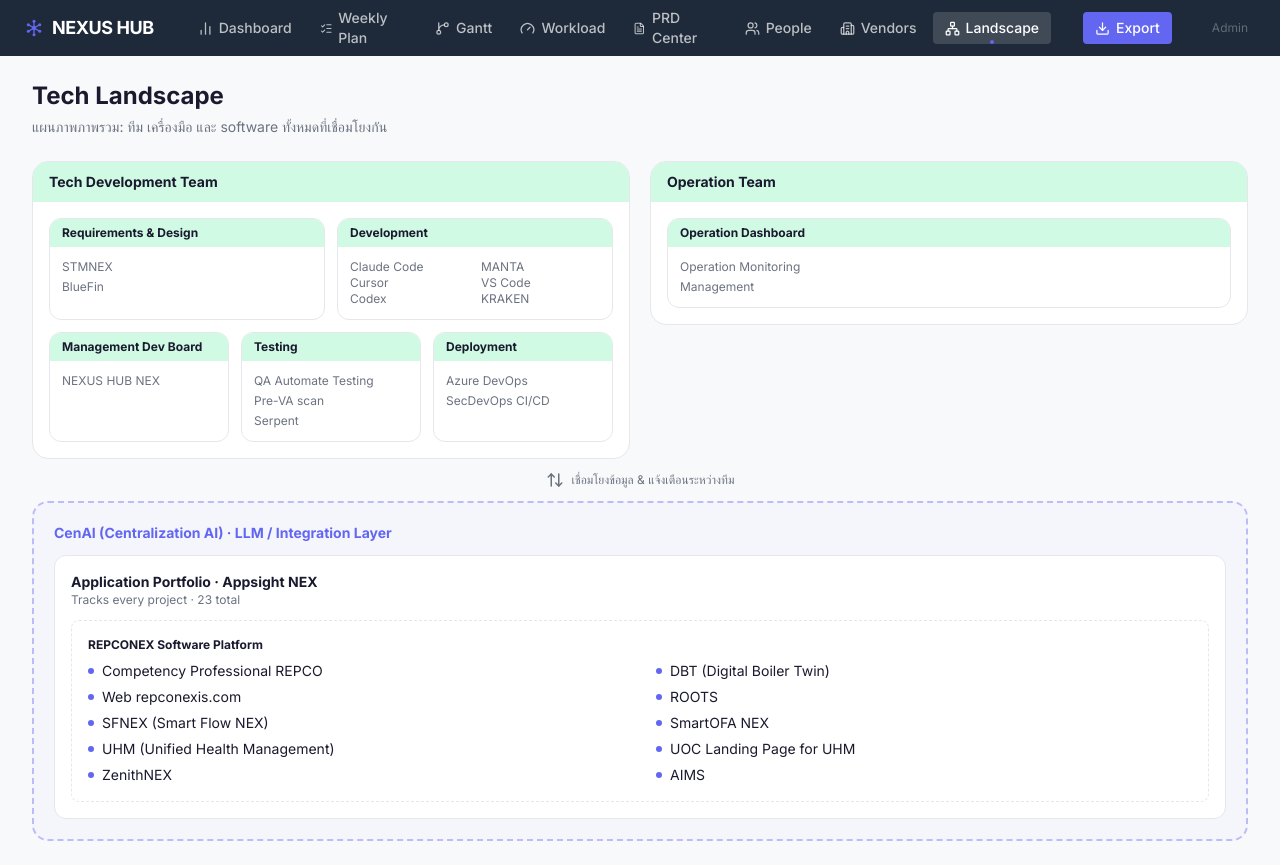
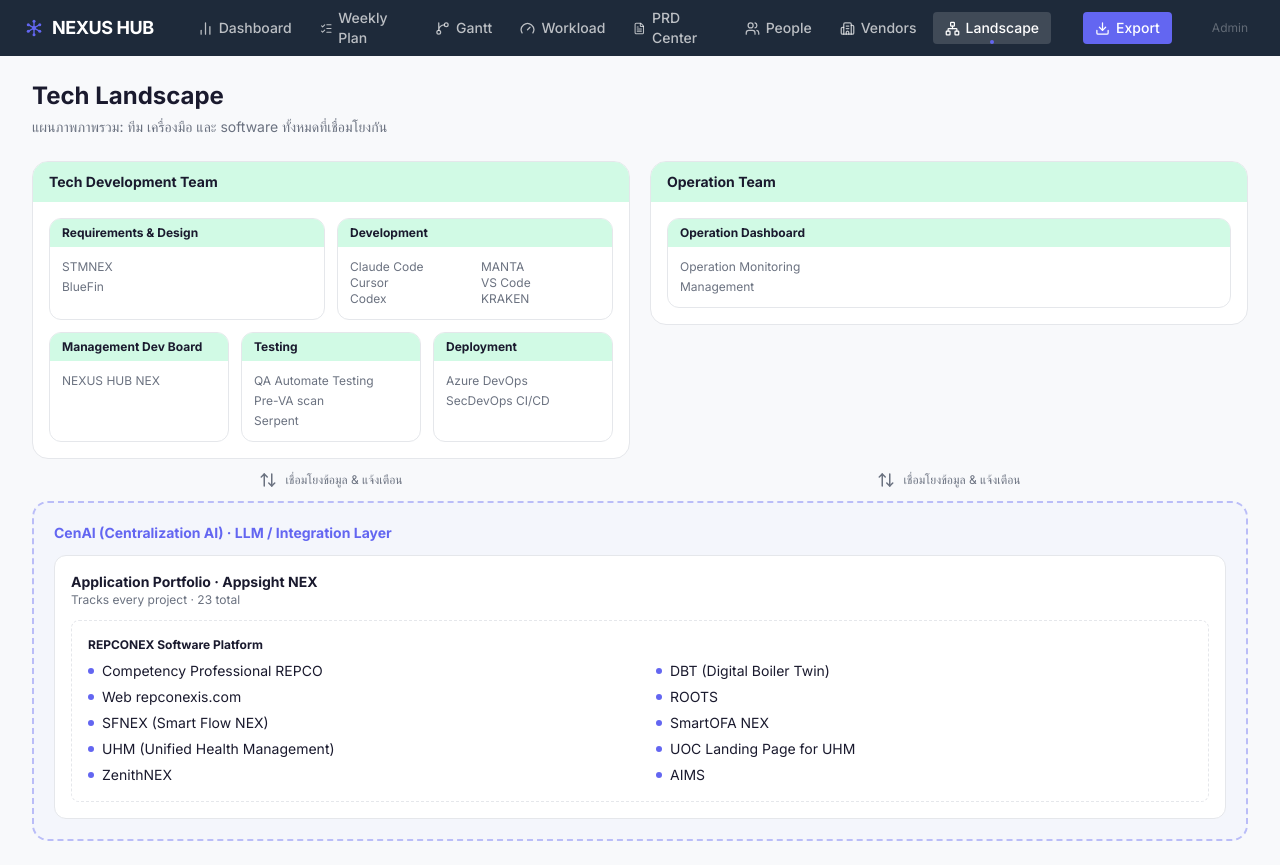
Before and after one commit to jarinjul/otd-tracking-web-app, a Next.js app: page /landscape in a window 1280 px wide. Built offline with nearby package versions, Linux system fonts and the light colour scheme.

Commit message:
Split the team connector into two, aligned under each team box
Was a single centered connector between both team boxes; now each
team gets its own arrow down into the Application Portfolio layer.

```diff
--- a/app/landscape/page.tsx
+++ b/app/landscape/page.tsx
@@ -84,9 +84,15 @@
         </TeamCard>
       </div>
 
-      <div className="flex items-center justify-center gap-2 py-3 text-text-muted">
-        <ArrowUpDown size={18} />
-        <span className="text-xs">เชื่อมโยงข้อมูล & แจ้งเตือนระหว่างทีม</span>
+      <div className="grid grid-cols-1 lg:grid-cols-2 gap-5">
+        <div className="flex items-center justify-center gap-2 py-3 text-text-muted">
+          <ArrowUpDown size={18} />
+          <span className="text-xs">เชื่อมโยงข้อมูล & แจ้งเตือน</span>
+        </div>
+        <div className="flex items-center justify-center gap-2 py-3 text-text-muted">
+          <ArrowUpDown size={18} />
+          <span className="text-xs">เชื่อมโยงข้อมูล & แจ้งเตือน</span>
+        </div>
       </div>
 
       <div className="rounded-2xl border-2 border-dashed border-accent/40 bg-accent-light/40 p-5">
```
